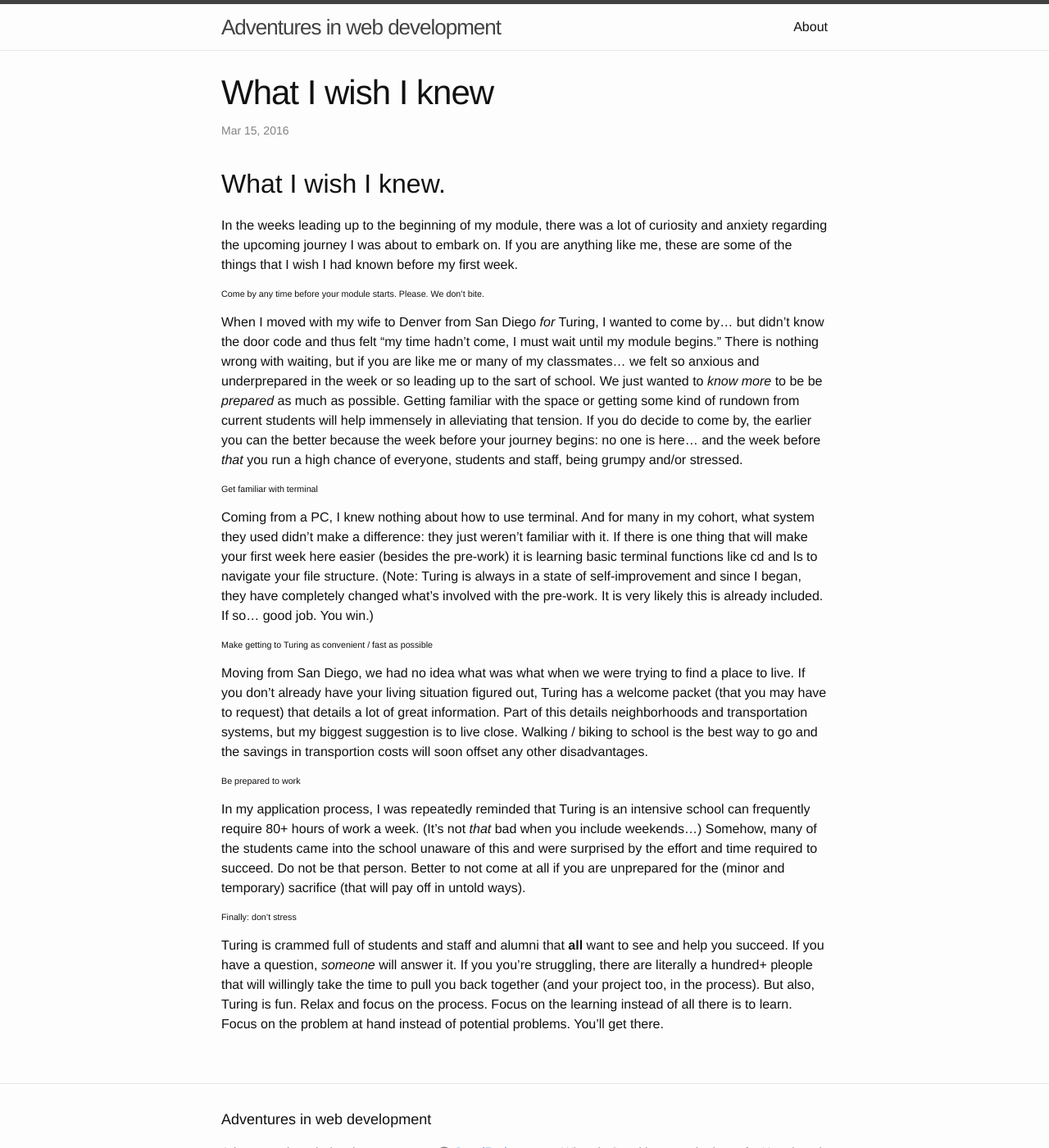
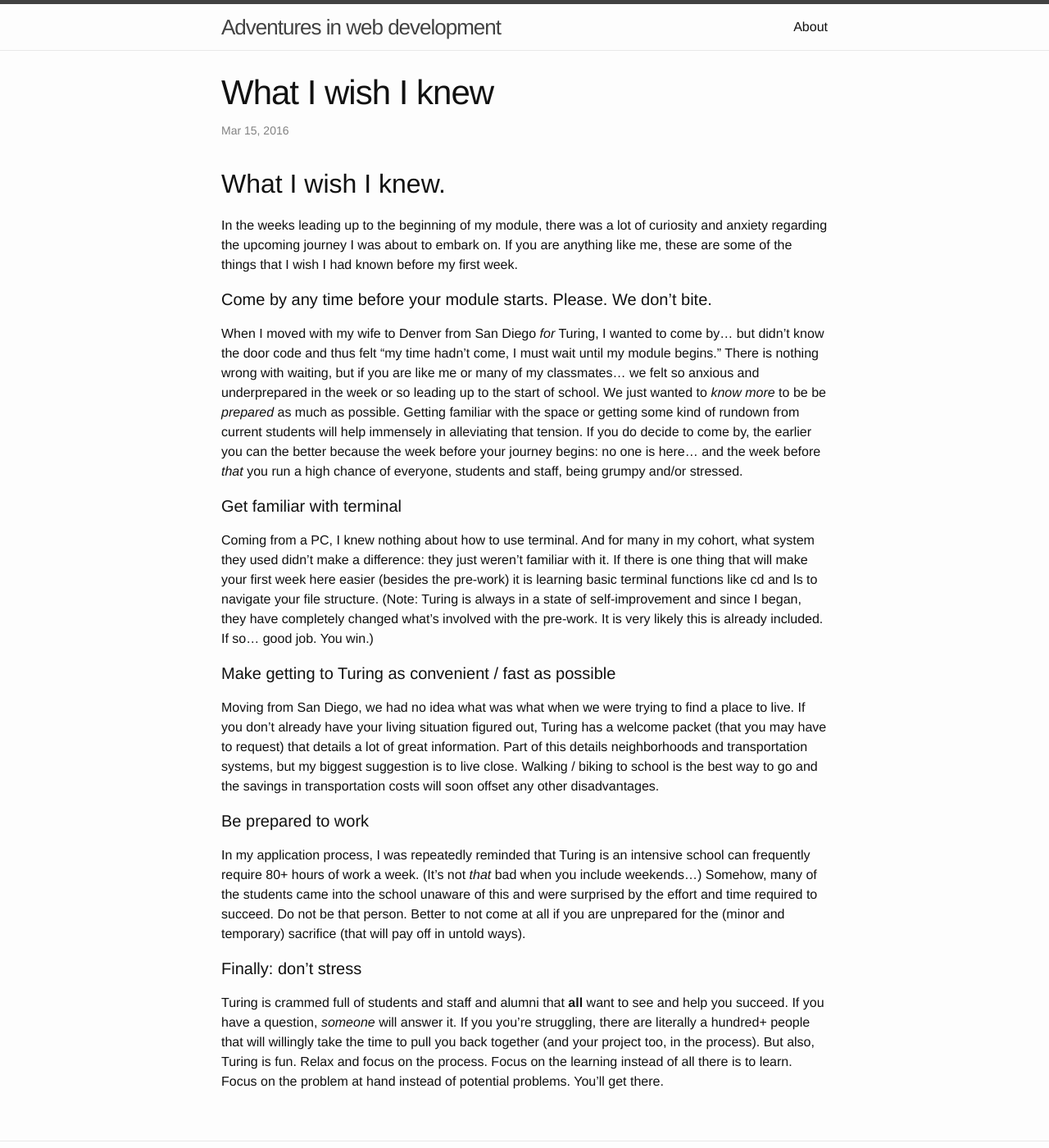
Before and after one commit to JaredRoth/jaredroth.github.io, a Jekyll site: the page built from _posts/2016-03-15-what-I-wish-I-knew.markdown, in a window 1280 px wide and 1400 px high. Shown: the whole window at 82% size. Built offline with Jekyll 4.4.1, drawn with Linux system fonts in a browser that asks for light colours.

Commit message:
Small automated update

```diff
--- a/_posts/2016-03-15-what-I-wish-I-knew.markdown
+++ b/_posts/2016-03-15-what-I-wish-I-knew.markdown
@@ -7,22 +7,22 @@ date: 2016-03-15
 
 In the weeks leading up to the beginning of my module, there was a lot of curiosity and anxiety regarding the upcoming journey I was about to embark on. If you are anything like me, these are some of the things that I wish I had known before my first week.
 
-###### Come by any time before your module starts. Please. We don't bite.
+#### Come by any time before your module starts. Please. We don't bite.
 
-When I moved with my wife to Denver from San Diego _for_ Turing, I wanted to come by... but didn't know the door code and thus felt "my time hadn't come, I must wait until my module begins." There is nothing wrong with waiting, but if you are like me or many of my classmates... we felt so anxious and underprepared in the week or so leading up to the sart of school. We just wanted to _know more_ to be be _prepared_ as much as possible. Getting familiar with the space or getting some kind of rundown from current students will help immensely in alleviating that tension. If you do decide to come by, the earlier you can the better because the week before your journey begins: no one is here... and the week before *that* you run a high chance of everyone, students and staff, being grumpy and/or stressed.
+When I moved with my wife to Denver from San Diego _for_ Turing, I wanted to come by... but didn't know the door code and thus felt "my time hadn't come, I must wait until my module begins." There is nothing wrong with waiting, but if you are like me or many of my classmates... we felt so anxious and underprepared in the week or so leading up to the start of school. We just wanted to _know more_ to be be _prepared_ as much as possible. Getting familiar with the space or getting some kind of rundown from current students will help immensely in alleviating that tension. If you do decide to come by, the earlier you can the better because the week before your journey begins: no one is here... and the week before *that* you run a high chance of everyone, students and staff, being grumpy and/or stressed.
 
-###### Get familiar with terminal
+#### Get familiar with terminal
 
 Coming from a PC, I knew nothing about how to use terminal. And for many in my cohort, what system they used didn't make a difference: they just weren't familiar with it. If there is one thing that will make your first week here easier (besides the pre-work) it is learning basic terminal functions like cd and ls to navigate your file structure. (Note: Turing is always in a state of self-improvement and since I began, they have completely changed what's involved with the pre-work. It is very likely this is already included. If so... good job. You win.)
 
-###### Make getting to Turing as convenient / fast as possible
+#### Make getting to Turing as convenient / fast as possible
 
-Moving from San Diego, we had no idea what was what when we were trying to find a place to live. If you don't already have your living situation figured out, Turing has a welcome packet (that you may have to request) that details a lot of great information. Part of this details neighborhoods and transportation systems, but my biggest suggestion is to live close. Walking / biking to school is the best way to go and the savings in transportion costs will soon offset any other disadvantages.
+Moving from San Diego, we had no idea what was what when we were trying to find a place to live. If you don't already have your living situation figured out, Turing has a welcome packet (that you may have to request) that details a lot of great information. Part of this details neighborhoods and transportation systems, but my biggest suggestion is to live close. Walking / biking to school is the best way to go and the savings in transportation costs will soon offset any other disadvantages.
 
-###### Be prepared to work
+#### Be prepared to work
 
 In my application process, I was repeatedly reminded that Turing is an intensive school can frequently require 80+ hours of work a week. (It's not _that_ bad when you include weekends...) Somehow, many of the students came into the school unaware of this and were surprised by the effort and time required to succeed. Do not be that person. Better to not come at all if you are unprepared for the (minor and temporary) sacrifice (that will pay off in untold ways).
 
-###### Finally: don't stress
+#### Finally: don't stress
 
-Turing is crammed full of students and staff and alumni that **all** want to see and help you succeed. If you have a question, _someone_ will answer it. If you you're struggling, there are literally a hundred+ pleople that will willingly take the time to pull you back together (and your project too, in the process). But also, Turing is fun. Relax and focus on the process. Focus on the learning instead of all there is to learn. Focus on the problem at hand instead of potential problems. You'll get there.
+Turing is crammed full of students and staff and alumni that **all** want to see and help you succeed. If you have a question, _someone_ will answer it. If you you're struggling, there are literally a hundred+ people that will willingly take the time to pull you back together (and your project too, in the process). But also, Turing is fun. Relax and focus on the process. Focus on the learning instead of all there is to learn. Focus on the problem at hand instead of potential problems. You'll get there.
```
